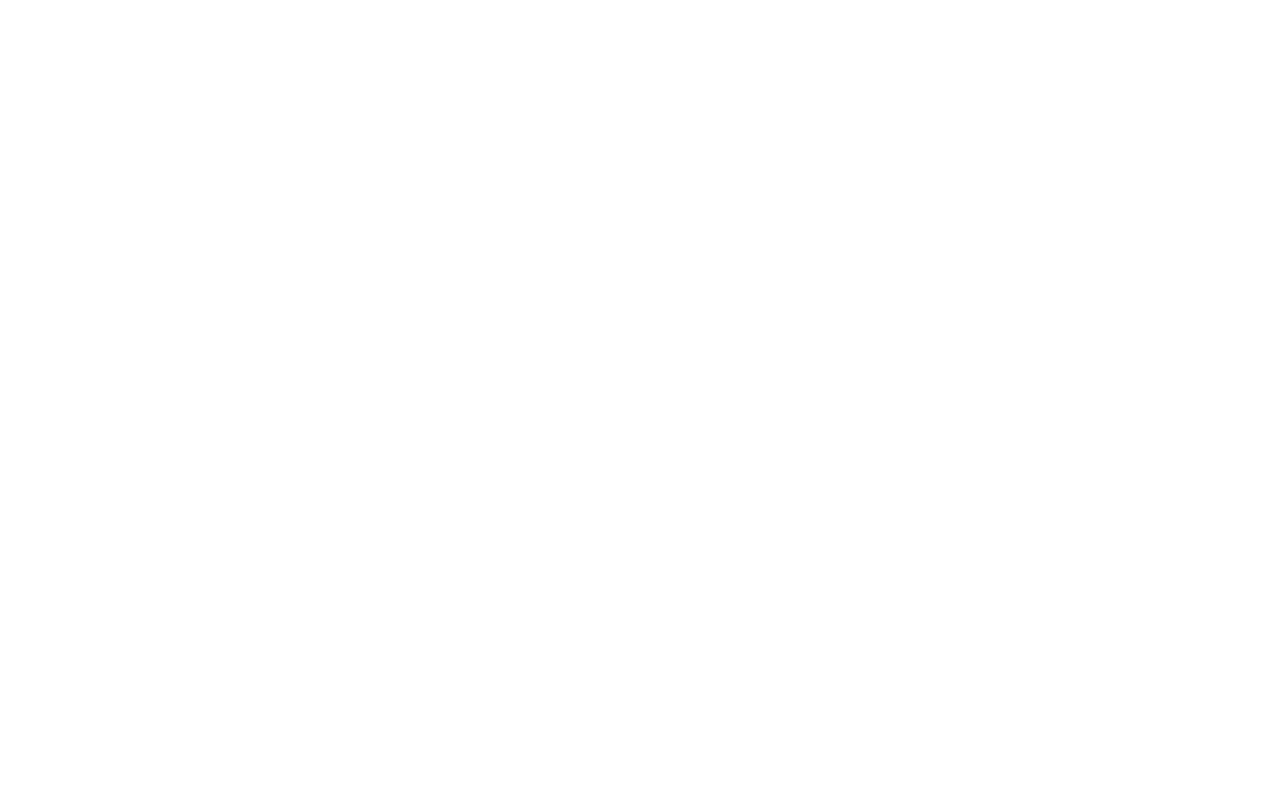
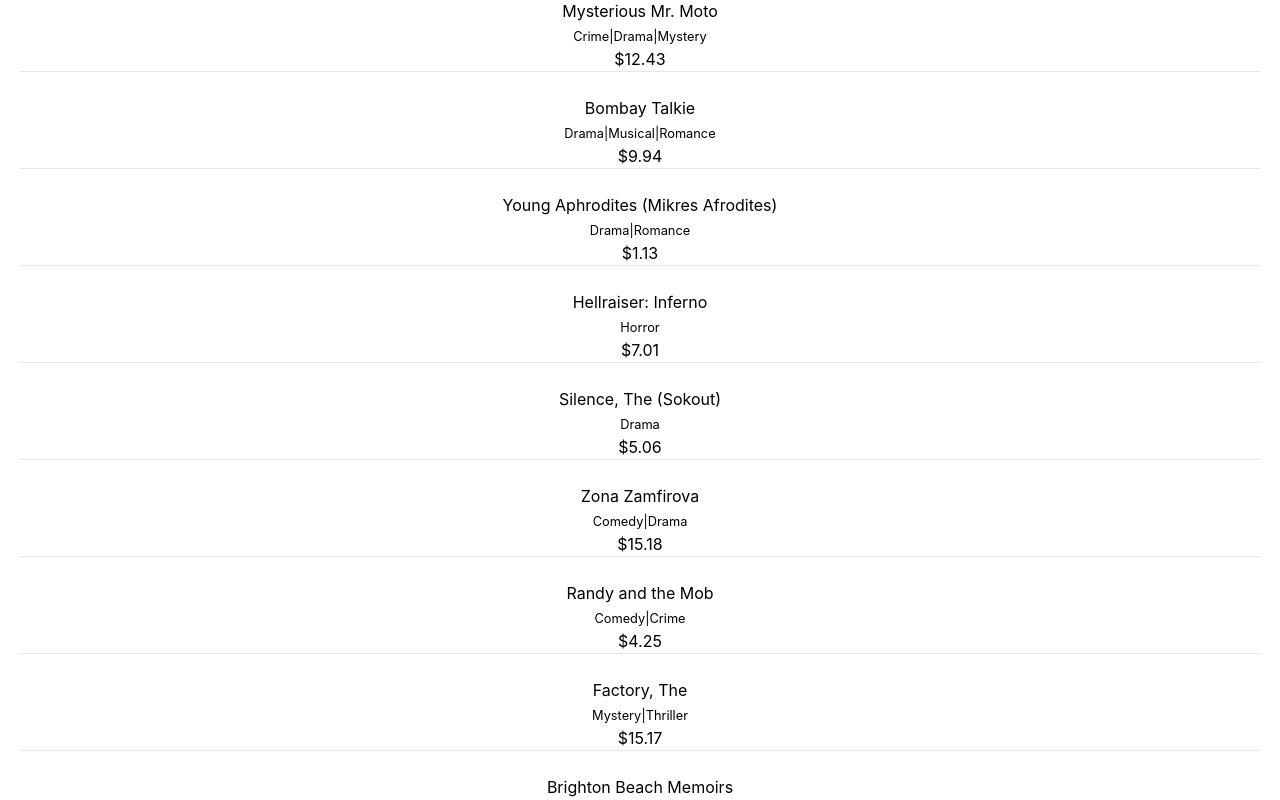
Before and after one commit to SSantiago90/React31160, a React (Create React App) app: page / in a window 1280 px wide. Shown: the part 760-1560 px from the top of the page. Before the commit the page ends 800 px from the top, so only its background shows below. Built offline with nearby package versions, Linux system fonts and the light colour scheme.

Commit message:
itemlist

```diff
--- /dev/null
+++ b/src/components/Item.jsx
@@ -0,0 +1,16 @@
+import React from 'react'
+import movies from '../data/movies'
+
+function Item( { movie}) {
+    return (
+        <div>
+            <h1>{movie.title}</h1>
+            <small>{movie.genre}</small>
+            <p>${movie.price}</p>
+            <hr/>
+            <br/>
+        </div>
+    )
+}
+
+export default Item
--- /dev/null
+++ b/src/components/ItemList.jsx
@@ -0,0 +1,17 @@
+import React from 'react'
+import Item from './Item'
+
+function ItemList( { movies } ) {
+
+    return (
+        <>
+        { movies.map( thismovie => {
+            return (
+            <Item movie={thismovie} key={thismovie.id} />
+            )
+        }) }
+        </>
+    )
+}
+
+export default ItemList
--- a/src/components/ItemListContainer.jsx
+++ b/src/components/ItemListContainer.jsx
@@ -1,8 +1,29 @@
+import React, { useEffect, useState } from 'react';
+import moviesDB from '../data/movies';
+import ItemList from './ItemList';
+
+function getMovies() {
+  return new Promise( (resolve, reject) => {
+    setTimeout(() => {
+      resolve(moviesDB);
+    }, 2000);
+  });
+}
+
 function ItemListContainer( { titulo } ) {
+  const [moviesEstado, setMovies] = useState([]);
+
+  useEffect( () => {
+    getMovies().then( respuestaPromise => {
+      setMovies(respuestaPromise);
+    });
+  }, []);
+
   return (
-    <div class="container px-5 py-8 mx-auto">
-      <div class="flex flex-col text-center w-full mb-12">
-        <h1 class="sm:text-3xl text-2xl font-bold title-font mb-4 text-pink-600">{ titulo }</h1>
+    <div className="container px-5 py-8 mx-auto">
+      <div className="flex flex-col text-center w-full mb-12">
+        <h1 className="sm:text-3xl text-2xl font-bold title-font mb-4 text-pink-600">{ titulo }</h1>
+        <ItemList movies={moviesEstado} />
       </div>
     </div>
   )
--- /dev/null
+++ b/src/data/movies.js
@@ -0,0 +1,164 @@
+const movies = [
+  {
+    id: 1,
+    title: "You're Next",
+    genre: "Horror|Thriller",
+    year: 2011,
+    price: 14.01,
+    stock: 72,
+  },
+  {
+    id: 2,
+    title: "Paper Man",
+    genre: "Comedy|Drama",
+    year: 2010,
+    price: 11.38,
+    stock: 81,
+  },
+  {
+    id: 3,
+    title: "Tales of Manhattan",
+    genre: "Comedy|Drama",
+    year: 2000,
+    price: 3.69,
+    stock: 58,
+  },
+  {
+    id: 4,
+    title: "House of Mirth, The",
+    genre: "Romance",
+    year: 1991,
+    price: 8.29,
+    stock: 46,
+  },
+  {
+    id: 5,
+    title: "Driven",
+    genre: "Action|Thriller",
+    year: 1990,
+    price: 9.57,
+    stock: 57,
+  },
+  {
+    id: 6,
+    title: "Pandora's Box (Büchse der Pandora, Die)",
+    genre: "Drama",
+    year: 1993,
+    price: 14.77,
+    stock: 97,
+  },
+  {
+    id: 7,
+    title: "Mysterious Mr. Moto",
+    genre: "Crime|Drama|Mystery",
+    year: 1951,
+    price: 12.43,
+    stock: 53,
+  },
+  {
+    id: 8,
+    title: "Bombay Talkie",
+    genre: "Drama|Musical|Romance",
+    year: 2019,
+    price: 9.94,
+    stock: 57,
+  },
+  {
+    id: 9,
+    title: "Young Aphrodites (Mikres Afrodites)",
+    genre: "Drama|Romance",
+    year: 2010,
+    price: 1.13,
+    stock: 52,
+  },
+  {
+    id: 10,
+    title: "Hellraiser: Inferno",
+    genre: "Horror",
+    year: 1998,
+    price: 7.01,
+    stock: 39,
+  },
+  {
+    id: 11,
+    title: "Silence, The (Sokout)",
+    genre: "Drama",
+    year: 2010,
+    price: 5.06,
+    stock: 92,
+  },
+  {
+    id: 12,
+    title: "Zona Zamfirova",
+    genre: "Comedy|Drama",
+    year: 1965,
+    price: 15.18,
+    stock: 19,
+  },
+  {
+    id: 13,
+    title: "Randy and the Mob",
+    genre: "Comedy|Crime",
+    year: 2002,
+    price: 4.25,
+    stock: 63,
+  },
+  {
+    id: 14,
+    title: "Factory, The",
+    genre: "Mystery|Thriller",
+    year: 1968,
+    price: 15.17,
+    stock: 63,
+  },
+  {
+    id: 15,
+    title: "Brighton Beach Memoirs",
+    genre: "Comedy",
+    year: 2001,
+    price: 19.42,
+    stock: 86,
+  },
+  {
+    id: 16,
+    title: "Stone",
+    genre: "Drama|Thriller",
+    year: 1983,
+    price: 11.19,
+    stock: 73,
+  },
+  {
+    id: 17,
+    title: "Heartbeats (Kohtaamisia)",
+    genre: "Comedy|Drama",
+    year: 2001,
+    price: 19.84,
+    stock: 58,
+  },
+  {
+    id: 18,
+    title: "14 Hours (Fourteen Hours)",
+    genre: "Drama|Film-Noir|Thriller",
+    year: 1958,
+    price: 14.79,
+    stock: 9,
+  },
+  {
+    id: 19,
+    title: "My Own Private Idaho",
+    genre: "Drama|Romance",
+    year: 1968,
+    price: 18.83,
+    stock: 38,
+  },
+  {
+    id: 20,
+    title: "Pixote",
+    genre: "Drama",
+    year: 1989,
+    price: 16.83,
+    stock: 20,
+  },
+];
+
+export default movies;
```
